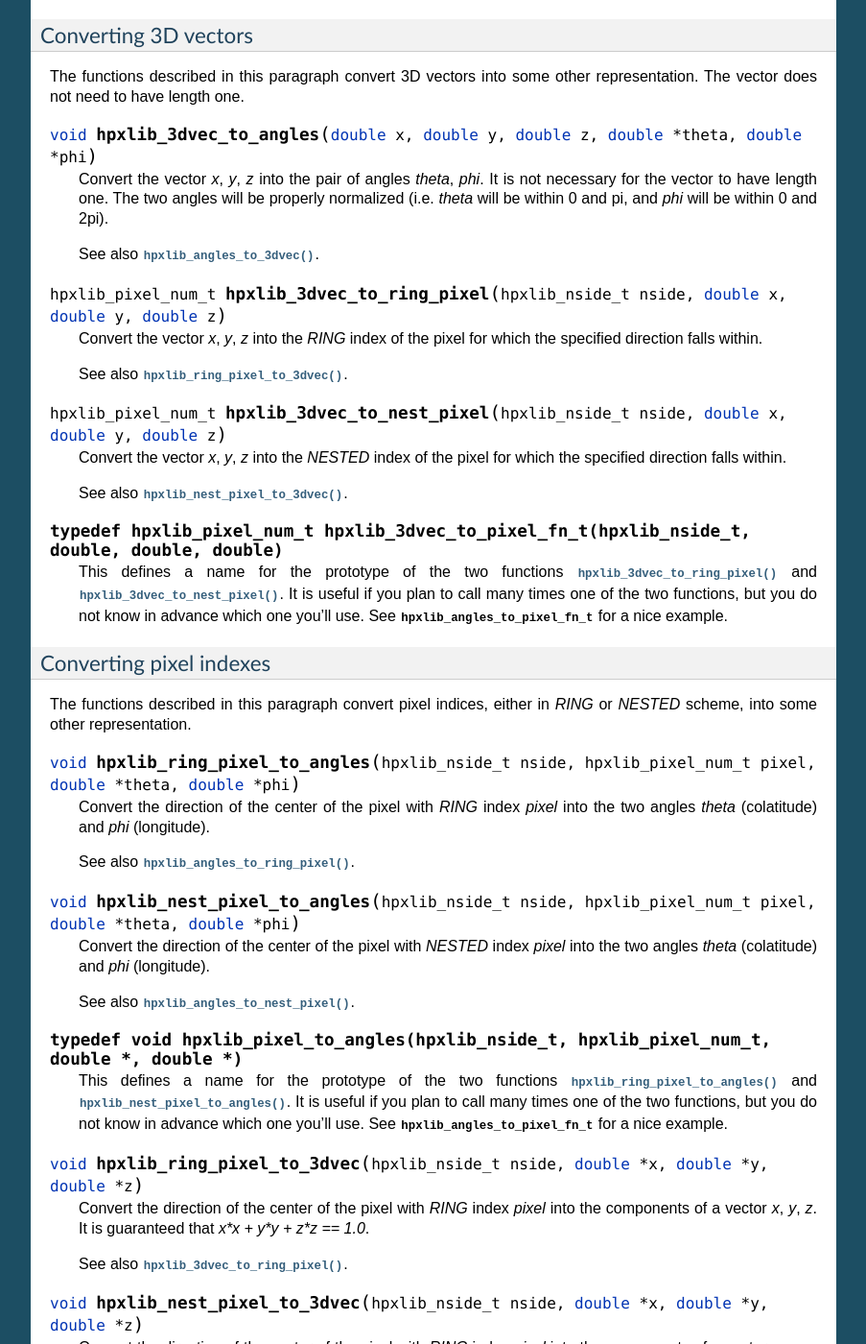
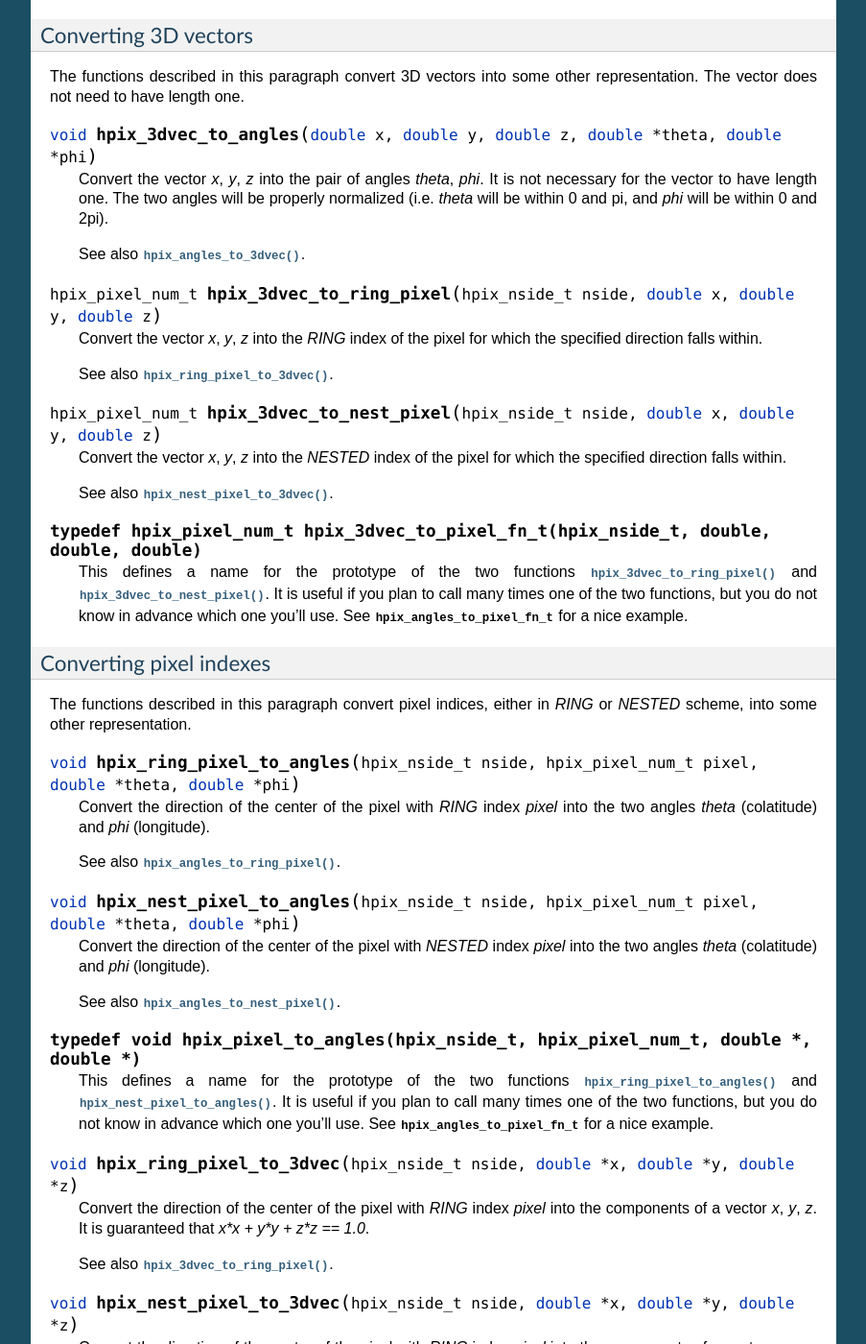
Before and after one commit to ziotom78/HPixLib, a Sphinx documentation site: the page built from doc/source/pixel-funcs.rst, in a window 1280 px wide and 1400 px high, scrolled down 1857 px. Shown: the whole window at 96% size, without its empty margins (198-1101 px from the left). Built offline with Sphinx 7.4.7, drawn with Linux system fonts in a browser that asks for light colours; formulas are drawn with MathJax 3; some of the changed text lies outside the part shown.

Commit message:
Wrong reference to functions/types hpxlib_* changed to hpix_*

```diff
--- a/doc/source/index.rst
+++ b/doc/source/index.rst
@@ -18,6 +18,7 @@ Contents:
    pixel-funcs.rst
    map-type.rst
    drawing.rst
+   utilities.rst
 
 Indices and tables
 ==================
--- a/doc/source/pixel-funcs.rst
+++ b/doc/source/pixel-funcs.rst
@@ -8,27 +8,27 @@ tessellation.
 Converting NSIDE into the number of pixels and back
 ---------------------------------------------------
 
-.. c:function:: hpxlib_pixel_num_t hpxlib_nside_to_npixel(hpxlib_nside_t)
+.. c:function:: hpix_pixel_num_t hpix_nside_to_npixel(hpix_nside_t)
 
   Given a value for the *nside* parameter (any positive power of two),
   return the number of pixels the sky sphere is divided into. If
   *nside* is not valid, the function returns zero.
 
-  This function is the inverse of :c:func:`hpxlib_npixel_to_nside()`.
+  This function is the inverse of :c:func:`hpix_npixel_to_nside()`.
 
 .. code-block:: c
 
-  hpxlib_pixel_num_t num;
-  assert((num = hpxlib_nside_to_npixel(8)) > 0);
+  hpix_pixel_num_t num;
+  assert((num = hpix_nside_to_npixel(8)) > 0);
 
-.. c:function:: hpxlib_nside_t hpxlib_npixel_to_nside(hpxlib_pixel_num_t)
+.. c:function:: hpix_nside_t hpix_npixel_to_nside(hpix_pixel_num_t)
 
   Given the number of pixels in the sky sphere, this function returns
   the value of *NSIDE* uniquely associated with it. The function does
   not accept arbitrary values for *num_of_pixels*: any invalid value
   will make the function return zero.
 
-  This function is the inverse of :c:func:`hpxlib_nside_to_npixel()`.
+  This function is the inverse of :c:func:`hpix_nside_to_npixel()`.
 
 Converting among angles, vectors and pixel centers
 --------------------------------------------------
@@ -56,56 +56,56 @@ Converting angular positions
 The functions described in this paragraph convert angular positions
 (*theta*, *phi*) into some other representation.
 
-.. c:function:: void hpxlib_angles_to_3dvec(double theta, double phi, double * x, double * y, double * z)
+.. c:function:: void hpix_angles_to_3dvec(double theta, double phi, double * x, double * y, double * z)
 
   Convert the pair of angles *theta*, *phi* into a versor (one-length
   vector) *x*, *y*, *z*. The function normalizes the angles before
   applying the conversion (e.g. if *phi* is equal to 3pi, it is
   converted into pi).
 
-  See also :c:func:`hpxlib_3dvec_to_angles`.
+  See also :c:func:`hpix_3dvec_to_angles`.
 
-.. c:function:: hpxlib_pixel_num_t hpxlib_angles_to_ring_pixel(hpxlib_nside_t nside, double theta, double phi)
+.. c:function:: hpix_pixel_num_t hpix_angles_to_ring_pixel(hpix_nside_t nside, double theta, double phi)
 
   Convert the pair of angles *theta*, *phi* into the `RING` index of the
   pixel for which the specified direction falls within.
 
-  See also :c:func:`hpxlib_angles_to_nest_pixel`.
+  See also :c:func:`hpix_angles_to_nest_pixel`.
 
-.. c:function:: hpxlib_pixel_num_t hpxlib_angles_to_nest_pixel(hpxlib_nside_t nside, double theta, double phi)
+.. c:function:: hpix_pixel_num_t hpix_angles_to_nest_pixel(hpix_nside_t nside, double theta, double phi)
 
   Convert the pair of angles *theta*, *phi* into the `NESTED` index of
   the pixel for which the specified direction falls within.
 
-  See also :c:func:`hpxlib_angles_to_ring_pixel`.
+  See also :c:func:`hpix_angles_to_ring_pixel`.
 
-.. c:type:: typedef hpxlib_pixel_num_t hpxlib_angles_to_pixel_fn_t(hpxlib_nside_t, double, double)
+.. c:type:: typedef hpix_pixel_num_t hpix_angles_to_pixel_fn_t(hpix_nside_t, double, double)
 
   This defines a name for the prototype of the two functions
-  :c:func:`hpxlib_angles_to_ring_pixel` and
-  :c:func:`hpxlib_angles_to_nest_pixel`. It is useful if you plan to
+  :c:func:`hpix_angles_to_ring_pixel` and
+  :c:func:`hpix_angles_to_nest_pixel`. It is useful if you plan to
   call many times one of the two functions, but you do not know in
   advance which one you'll use. Here's an example:
 
 .. code-block:: c
 
   void
-  function(hpxlib_nside_t nside,
-           hpxlib_ordering_t order,
+  function(hpix_nside_t nside,
+           hpix_ordering_t order,
            const double * thetas,
            const double * phis,
            size_t num_of_pixels)
   {
       size_t idx;
-      hpxlib_angles_to_pixel_fn_t * ang2pix_fn;
+      hpix_angles_to_pixel_fn_t * ang2pix_fn;
       if(order == HPXLIB_ORDER_RING)
-          ang2pix_fn = hpxlib_angles_to_ring_pixel;
+          ang2pix_fn = hpix_angles_to_ring_pixel;
       else
-          ang2pix_fn = hpxlib_angles_to_nest_pixel;
+          ang2pix_fn = hpix_angles_to_nest_pixel;
 
       for(idx = 0; idx < num_of_pixels; ++idx)
       {
-          hpxlib_pixel_num_t pix_num;
+          hpix_pixel_num_t pix_num;
           /* Since ang2pix_fn has already been assigned, we
            * avoid using a `if` within the `for` cycle.
            */
@@ -121,36 +121,36 @@ Converting 3D vectors
 The functions described in this paragraph convert 3D vectors into some
 other representation. The vector does not need to have length one.
 
-.. c:function:: void hpxlib_3dvec_to_angles(double x, double y, double z, double * theta, double * phi)
+.. c:function:: void hpix_3dvec_to_angles(double x, double y, double z, double * theta, double * phi)
 
   Convert the vector *x*, *y*, *z* into the pair of angles *theta*,
   *phi*. It is not necessary for the vector to have length one. The
   two angles will be properly normalized (i.e. *theta* will be within
   0 and pi, and *phi* will be within 0 and 2pi).
 
-  See also :c:func:`hpxlib_angles_to_3dvec`.
+  See also :c:func:`hpix_angles_to_3dvec`.
 
-.. c:function:: hpxlib_pixel_num_t hpxlib_3dvec_to_ring_pixel(hpxlib_nside_t nside, double x, double y, double z)
+.. c:function:: hpix_pixel_num_t hpix_3dvec_to_ring_pixel(hpix_nside_t nside, double x, double y, double z)
 
   Convert the vector *x*, *y*, *z* into the `RING` index of the
   pixel for which the specified direction falls within.
 
-  See also :c:func:`hpxlib_ring_pixel_to_3dvec`.
+  See also :c:func:`hpix_ring_pixel_to_3dvec`.
 
-.. c:function:: hpxlib_pixel_num_t hpxlib_3dvec_to_nest_pixel(hpxlib_nside_t nside, double x, double y, double z)
+.. c:function:: hpix_pixel_num_t hpix_3dvec_to_nest_pixel(hpix_nside_t nside, double x, double y, double z)
 
   Convert the vector *x*, *y*, *z* into the `NESTED` index of the
   pixel for which the specified direction falls within.
 
-  See also :c:func:`hpxlib_nest_pixel_to_3dvec`.
+  See also :c:func:`hpix_nest_pixel_to_3dvec`.
 
-.. c:type:: typedef hpxlib_pixel_num_t hpxlib_3dvec_to_pixel_fn_t(hpxlib_nside_t, double, double, double)
+.. c:type:: typedef hpix_pixel_num_t hpix_3dvec_to_pixel_fn_t(hpix_nside_t, double, double, double)
 
   This defines a name for the prototype of the two functions
-  :c:func:`hpxlib_3dvec_to_ring_pixel` and
-  :c:func:`hpxlib_3dvec_to_nest_pixel`. It is useful if you plan to call
+  :c:func:`hpix_3dvec_to_ring_pixel` and
+  :c:func:`hpix_3dvec_to_nest_pixel`. It is useful if you plan to call
   many times one of the two functions, but you do not know in advance
-  which one you'll use. See :c:type:`hpxlib_angles_to_pixel_fn_t` for a
+  which one you'll use. See :c:type:`hpix_angles_to_pixel_fn_t` for a
   nice example.
 
 Converting pixel indexes
@@ -160,54 +160,54 @@ The functions described in this paragraph convert pixel indices,
 either in `RING` or `NESTED` scheme, into some other representation.
 
 
-.. c:function:: void hpxlib_ring_pixel_to_angles(hpxlib_nside_t nside, hpxlib_pixel_num_t pixel, double * theta, double * phi)
+.. c:function:: void hpix_ring_pixel_to_angles(hpix_nside_t nside, hpix_pixel_num_t pixel, double * theta, double * phi)
 
   Convert the direction of the center of the pixel with `RING` index
   *pixel* into the two angles *theta* (colatitude) and *phi*
   (longitude).
 
-  See also :c:func:`hpxlib_angles_to_ring_pixel`.
+  See also :c:func:`hpix_angles_to_ring_pixel`.
 
-.. c:function:: void hpxlib_nest_pixel_to_angles(hpxlib_nside_t nside, hpxlib_pixel_num_t pixel, double * theta, double * phi)
+.. c:function:: void hpix_nest_pixel_to_angles(hpix_nside_t nside, hpix_pixel_num_t pixel, double * theta, double * phi)
 
   Convert the direction of the center of the pixel with `NESTED` index
   *pixel* into the two angles *theta* (colatitude) and *phi*
   (longitude).
 
-  See also :c:func:`hpxlib_angles_to_nest_pixel`.
+  See also :c:func:`hpix_angles_to_nest_pixel`.
 
-.. c:type:: typedef void hpxlib_pixel_to_angles(hpxlib_nside_t, hpxlib_pixel_num_t, double *, double *)
+.. c:type:: typedef void hpix_pixel_to_angles(hpix_nside_t, hpix_pixel_num_t, double *, double *)
 
   This defines a name for the prototype of the two functions
-  :c:func:`hpxlib_ring_pixel_to_angles` and
-  :c:func:`hpxlib_nest_pixel_to_angles`. It is useful if you plan to
+  :c:func:`hpix_ring_pixel_to_angles` and
+  :c:func:`hpix_nest_pixel_to_angles`. It is useful if you plan to
   call many times one of the two functions, but you do not know in
   advance which one you'll use. See
-  :c:type:`hpxlib_angles_to_pixel_fn_t` for a nice example.
+  :c:type:`hpix_angles_to_pixel_fn_t` for a nice example.
 
-.. c:function:: void hpxlib_ring_pixel_to_3dvec(hpxlib_nside_t nside, double * x, double * y, double * z)
+.. c:function:: void hpix_ring_pixel_to_3dvec(hpix_nside_t nside, double * x, double * y, double * z)
 
   Convert the direction of the center of the pixel with `RING` index
   *pixel* into the components of a vector *x*, *y*, *z*. It is
   guaranteed that `x*x + y*y + z*z == 1.0`.
 
-  See also :c:func:`hpxlib_3dvec_to_ring_pixel`.
+  See also :c:func:`hpix_3dvec_to_ring_pixel`.
 
-.. c:function:: void hpxlib_nest_pixel_to_3dvec(hpxlib_nside_t nside, double * x, double * y, double * z)
+.. c:function:: void hpix_nest_pixel_to_3dvec(hpix_nside_t nside, double * x, double * y, double * z)
 
   Convert the direction of the center of the pixel with `RING` index
   *pixel* into the components of a vector *x*, *y*, *z*. It is
   guaranteed that `x*x + y*y + z*z == 1.0`.
 
-  See also :c:func:`hpxlib_3dvec_to_ring_pixel`.
+  See also :c:func:`hpix_3dvec_to_ring_pixel`.
 
-.. c:type:: typedef void hpxlib_pixel_to_3dvec(hpxlib_nside_t, hpxlib_pixel_num_t, double *, double *, double *)
+.. c:type:: typedef void hpix_pixel_to_3dvec(hpix_nside_t, hpix_pixel_num_t, double *, double *, double *)
 
   This defines a name for the prototype of the two functions
-  :c:func:`hpxlib_ring_pixel_to_3dvec` and
-  :c:func:`hpxlib_nest_pixel_to_3dvec`. It is useful if you plan to call
+  :c:func:`hpix_ring_pixel_to_3dvec` and
+  :c:func:`hpix_nest_pixel_to_3dvec`. It is useful if you plan to call
   many times one of the two functions, but you do not know in advance
-  which one you'll use. See :c:type:`hpxlib_angles_to_pixel_fn_t` for a
+  which one you'll use. See :c:type:`hpix_angles_to_pixel_fn_t` for a
   nice example.
 
 Converting RING into NESTED and back
@@ -220,18 +220,18 @@ pixels on the same latitude are contiguous), `NESTED` is useful if you
 apply wavelet transforms or are looking for point sources (neighbour
 points are easy to find with this scheme).
 
-.. c:function:: hpxlib_pixel_num_t hpxlib_nest_to_ring_idx(hpxlib_nside_t nside, hpxlib_pixel_num_t nest_index)
+.. c:function:: hpix_pixel_num_t hpix_nest_to_ring_idx(hpix_nside_t nside, hpix_pixel_num_t nest_index)
 
 Convert the index of pixel *nest_index* from `NESTED` to `RING`.
 
-.. c:function:: hpxlib_pixel_num_t hpxlib_ring_to_nest_idx(hpxlib_nside_t nside, hpxlib_pixel_num_t ring_index)
+.. c:function:: hpix_pixel_num_t hpix_ring_to_nest_idx(hpix_nside_t nside, hpix_pixel_num_t ring_index)
 
 Convert the index of pixel *nest_index* from `NESTED` to `RING`.
 
-.. c:function:: void hpxlib_switch_order(hpxlib_map_t * map)
+.. c:function:: void hpix_switch_order(hpix_map_t * map)
 
 Switch the order of the map from `RING` to `NESTED` or vice versa,
 depending on the current ordering of the map (see
-:c:func:`hpxlib_map_ordering`). Note that the reordering is done
+:c:func:`hpix_map_ordering`). Note that the reordering is done
 in-place: this means that no additional memory is needed during the
 conversion.
```
Also changed, not shown: doc/source/drawing.rst (+22 -22 lines), doc/source/map-type.rst (+51 -51 lines), doc/source/utilities.rst (added, +28 -0 lines).
